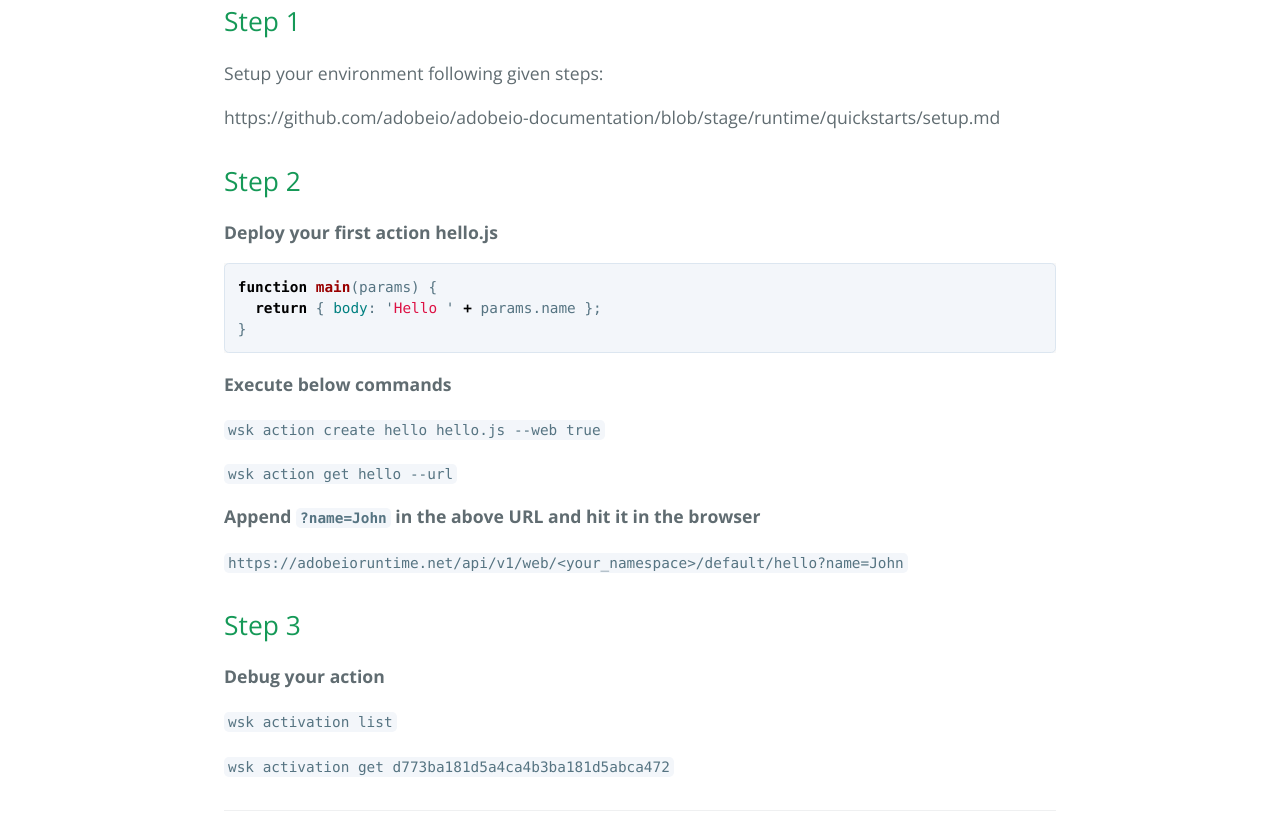
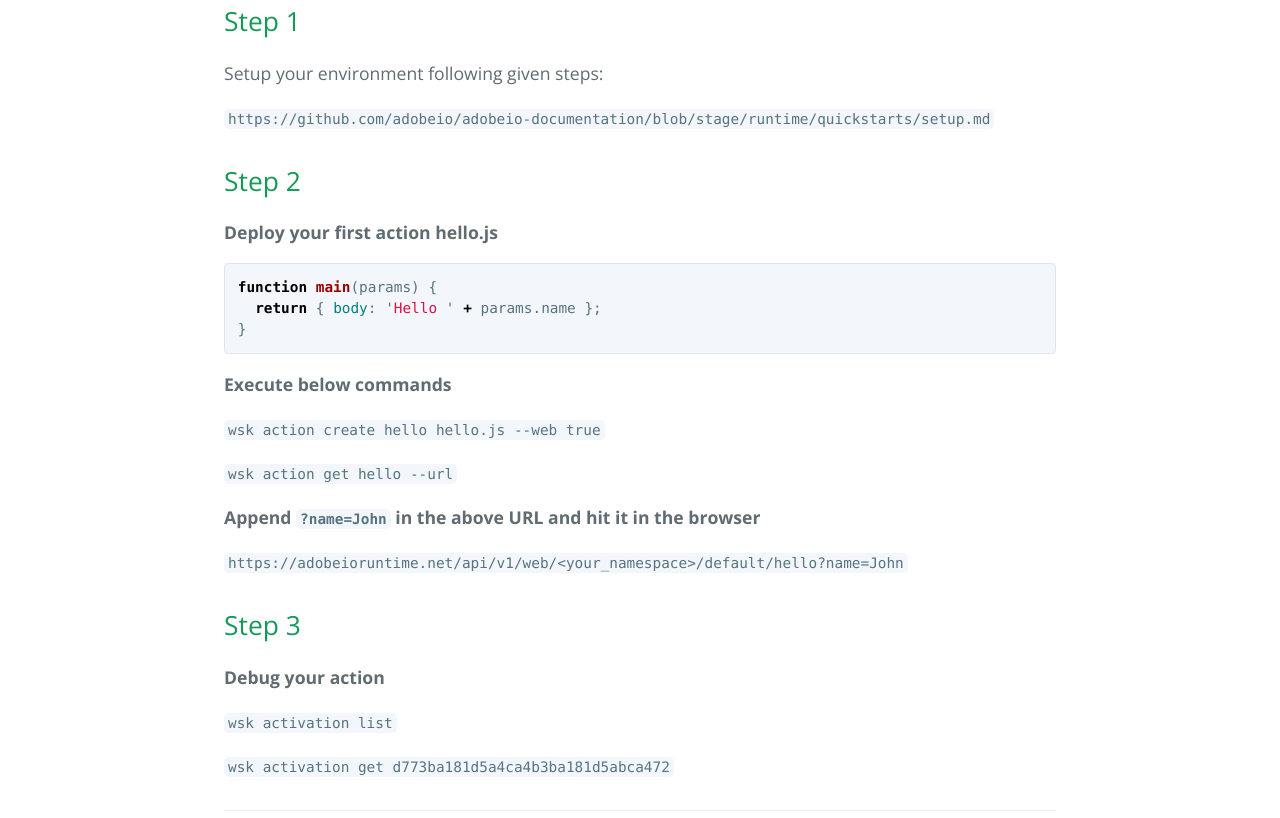
Before and after one commit to hirenoble/Marriott-Workshop, a Jekyll site: the page built from docs/index.md, in a window 1280 px wide. Shown: the part 431-1249 px from the top of the page. Built offline with Jekyll 4.4.1, drawn with Linux system fonts in a browser that asks for light colours; our own code applies the rules of GitHub Pages for plain Markdown files.

```diff
--- a/docs/index.md
+++ b/docs/index.md
@@ -6,7 +6,7 @@ layout: default
 ## Step 1
 Setup your environment following given steps:
 
-https://github.com/adobeio/adobeio-documentation/blob/stage/runtime/quickstarts/setup.md
+`https://github.com/adobeio/adobeio-documentation/blob/stage/runtime/quickstarts/setup.md`
 
 ## Step 2
 **Deploy your first action**
```
